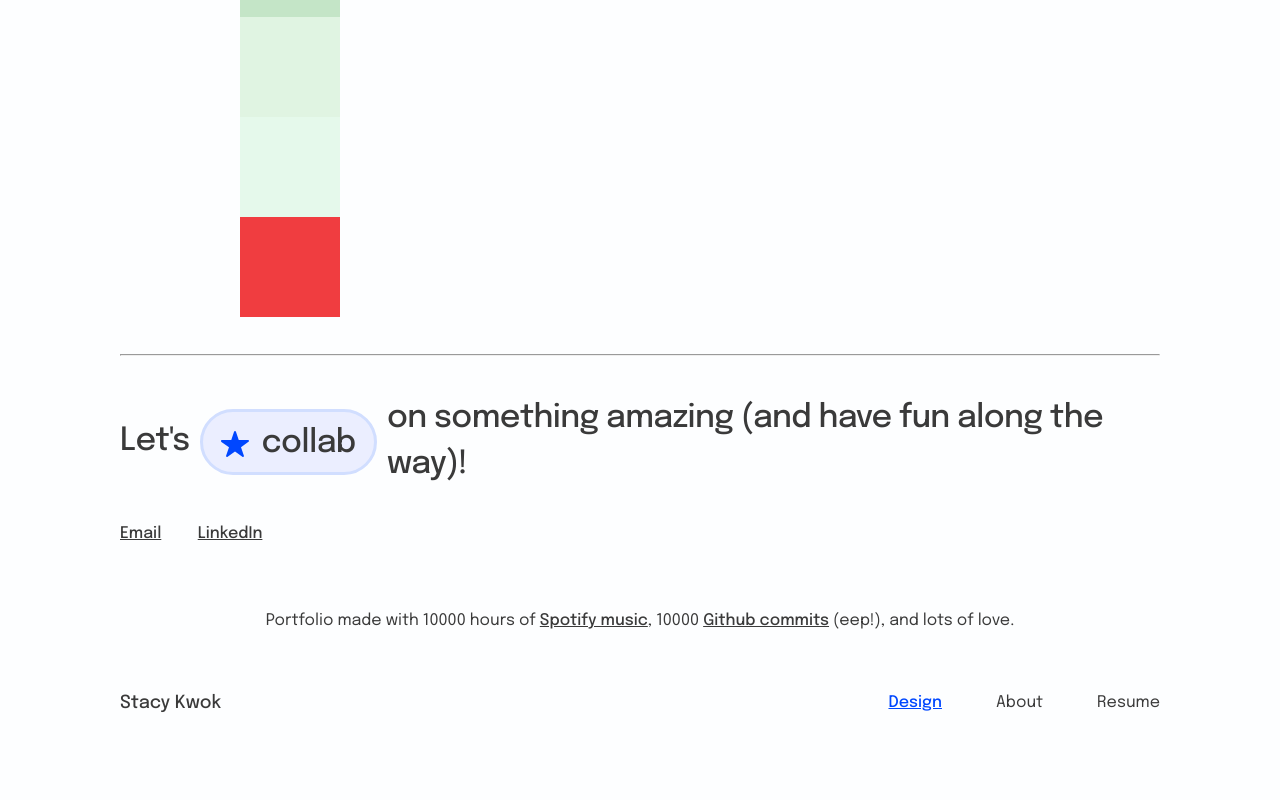
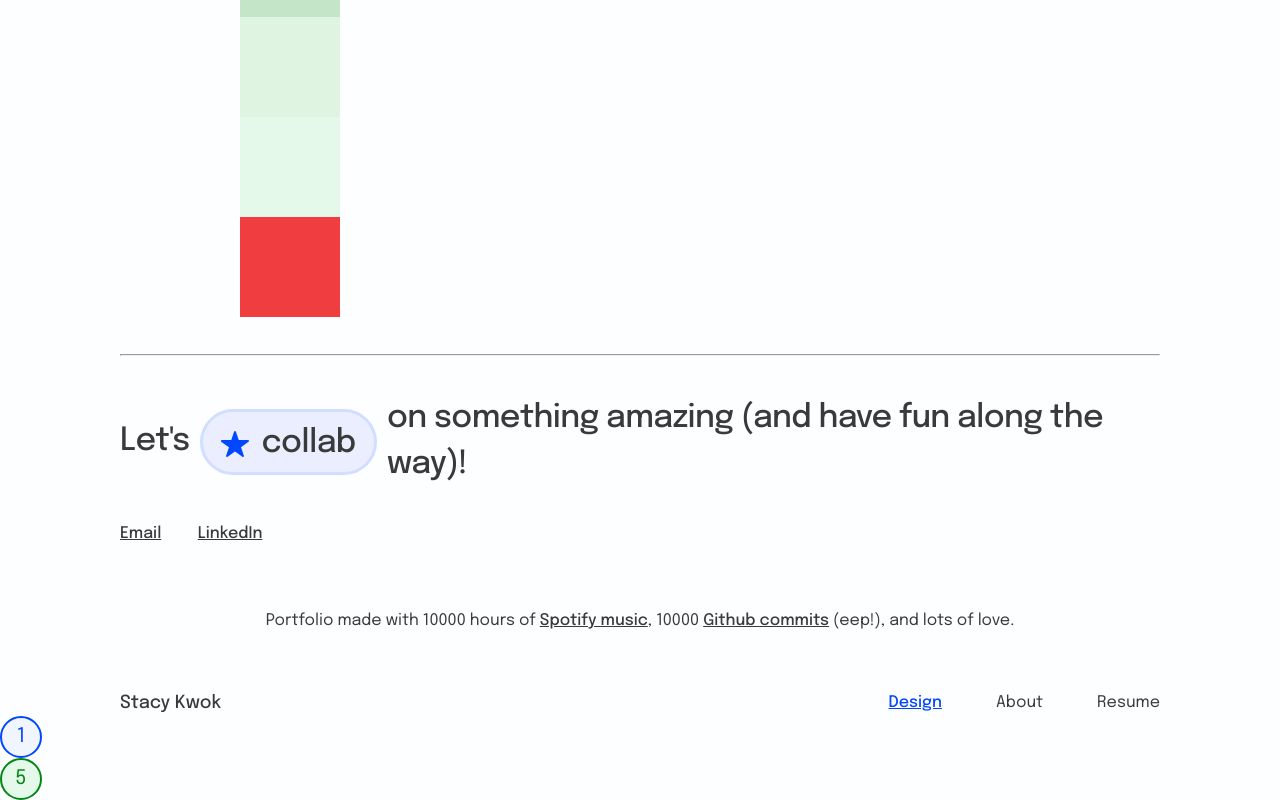
Before and after one commit to s6kwok/portfolio, a React (Create React App) app in the folder frontend/: page /design-system in a window 1280 px wide. Shown: the part 2432-3232 px from the top of the page. Before the commit the page ends 3148 px from the top, so only its background shows below. Built offline with nearby package versions, Linux system fonts and the light colour scheme.

Commit message:
added numerical circle component

```diff
--- /dev/null
+++ b/frontend/src/components/CircleNumber.jsx
@@ -0,0 +1,51 @@
+import React from 'react';
+
+const colorStyles = {
+  primaryBlue: {
+    border: '2px solid var(--PRIMARY-BLUE-500)',
+    backgroundColor: 'var(--PRIMARY-BLUE-100)',
+    color: 'var(--PRIMARY-BLUE-500)',
+  },
+  orange: {
+    border: '2px solid var(--ORANGE-500)',
+    backgroundColor: 'var(--ORANGE-100)',
+    color: 'var(--ORANGE-500)',
+  },
+  blue: {
+    border: '2px solid var(--BLUE-500)',
+    backgroundColor: 'var(--BLUE-100)',
+    color: 'var(--BLUE-500)',
+  },
+  pink: {
+    border: '2px solid var(--PINK-500)',
+    backgroundColor: 'var(--PINK-100)',
+    color: 'var(--PINK-500)',
+  },
+  green: {
+    border: '2px solid var(--GREEN-500)',
+    backgroundColor: 'var(--GREEN-100)',
+    color: 'var(--GREEN-500)',
+  },
+};
+
+const circleStyles = {
+  width: '42px',
+  height: '42px',
+  borderRadius: '50%',
+  display: 'flex',
+  alignItems: 'center',
+  justifyContent: 'center',
+};
+
+const CircleNumber = ({ number = 1, colorTheme = 'primaryBlue' }) => {
+  // Get the styles based on colorTheme prop
+  const selectedColorStyles = colorStyles[colorTheme] || colorStyles.primaryBlue;
+
+  return (
+    <div style={{ ...circleStyles, ...selectedColorStyles }} className="b3">
+      {number}
+    </div>
+  );
+};
+
+export default CircleNumber;
--- a/frontend/src/pages/DesignSystem.js
+++ b/frontend/src/pages/DesignSystem.js
@@ -4,6 +4,7 @@ import Tag from "../components/Tag";
 import NavTabs from "../components/NavTabs";
 import Footer from '../components/Footer';
 import Header from '../components/Header';
+import CircleNumber from '../components/CircleNumber';
 import { HiSparkles } from "react-icons/hi2";
 import { IoBalloonSharp, IoHappySharp, IoSad, IoSparklesSharp, IoCloseSharp } from "react-icons/io5";
 import { BsBarChartLineFill } from "react-icons/bs";
@@ -125,6 +126,8 @@ export default function DesignSystem() {
             <br />
             <Footer />
             <Header defaultActiveTab={'Design'} />
+            <CircleNumber />
+            <CircleNumber number={5} colorTheme="green" />
         </>
     )
 }
```
